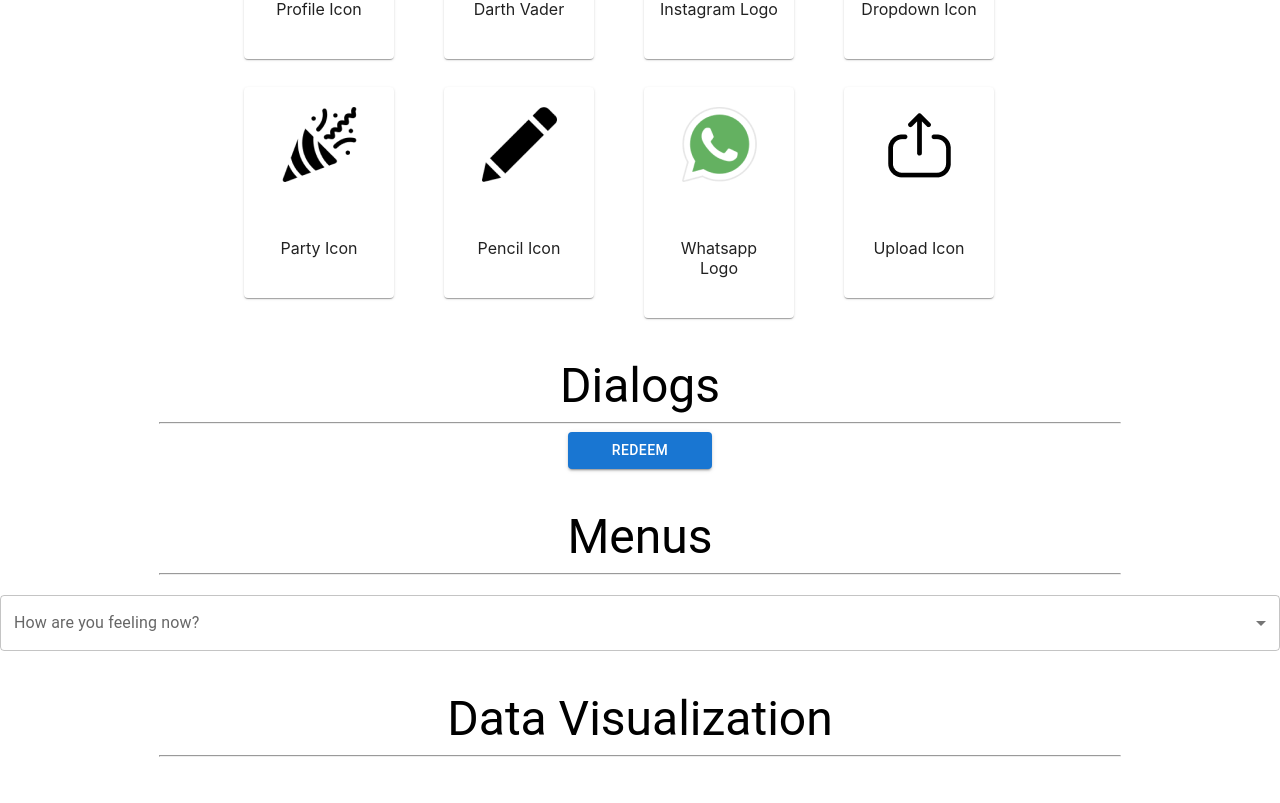
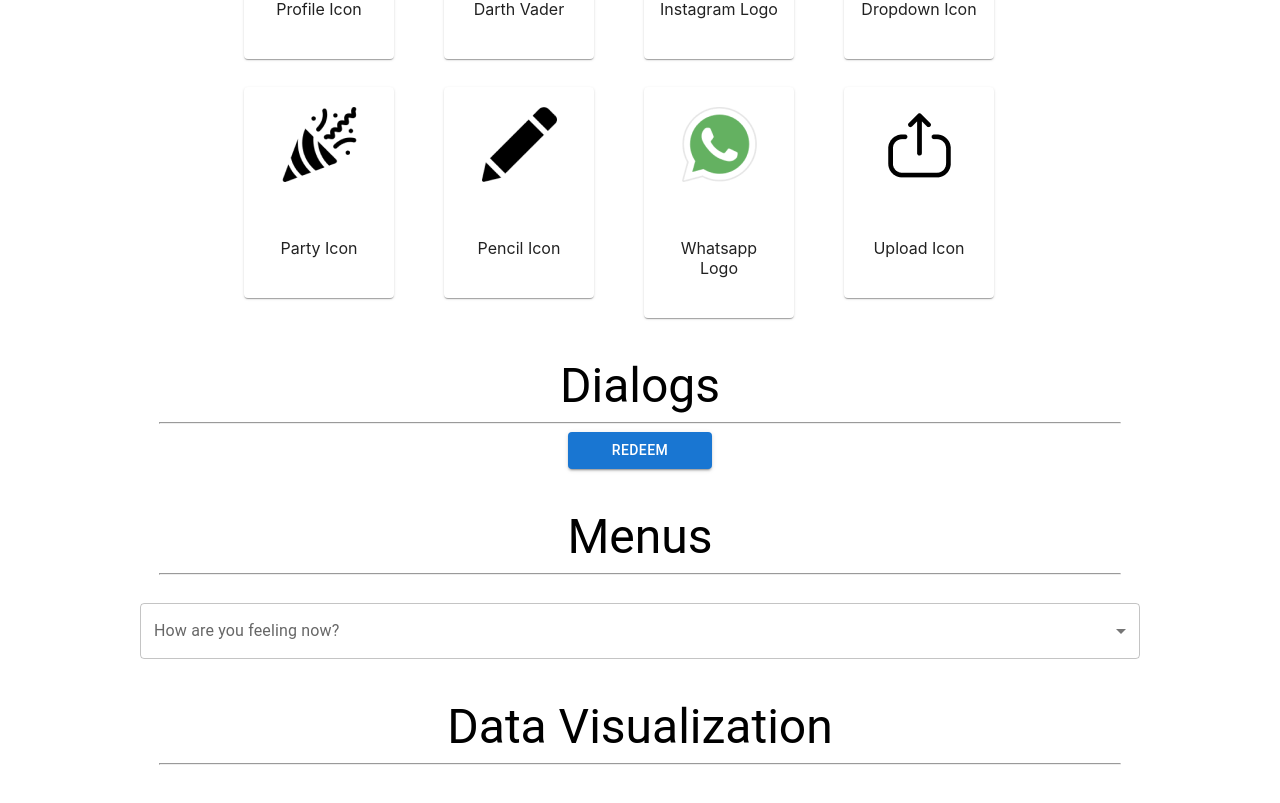
Before and after one commit to jraviS2023/WellNestStyleGuide, a React (Create React App) app: page / in a window 1280 px wide. Shown: the part 6167-6970 px from the top of the page. Built offline with nearby package versions, Linux system fonts and the light colour scheme.

Commit message:
update the menu

```diff
--- a/src/components/Content.jsx
+++ b/src/components/Content.jsx
@@ -447,14 +447,17 @@ const Content = () => {
       <section id="menus" className="mt-10">
         <Typography variant="h3">Menus</Typography>
         <hr className="w-3/4" />
-        <div>
+        <div style={{ display: 'flex', justifyContent: 'center', alignItems: 'center' }}>
+          <div style={{ width: '1000px' }}>
             <BasicSelect
               mt={"mt-5"}
               bgColor={"blue"}
               textColor={"white"}
               label={"How are you feeling now?"}
               list={moods}
+              onChange={() => { }}
             />
+          </div>
         </div>
       </section>
       <section id="data" className="mt-10 mb-20">
```
Lines whose indentation alone changed are shown as unchanged.
